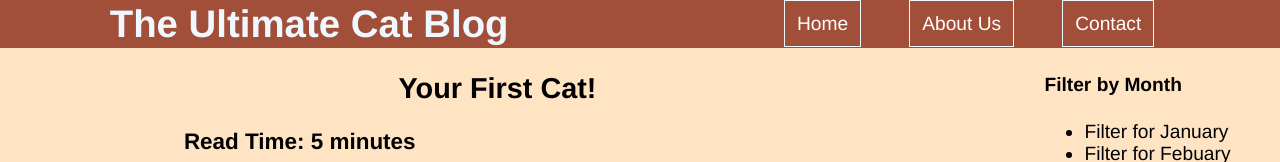
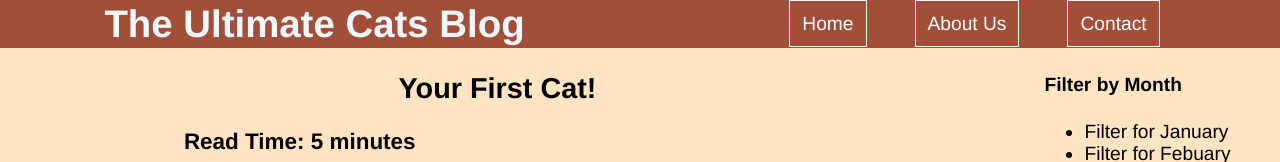
Before and after one commit to ZaiZai1278/ZaiZai1278.github.io, a plain HTML site: page index.html in a window 1280 px wide. Shown: the top 162 px of the page. Drawn offline with Linux system fonts and the light colour scheme; no server answers.

Commit message:
Update index.html

```diff
--- a/index.html
+++ b/index.html
@@ -5,12 +5,12 @@
     <script src="app.js"></script>
     <meta charset="UTF-8">
     <meta name="viewport" content="width=device-width, initial-scale=1.0">
-    <title>TheUltimateCatBlogs</title>
+    <title>TheUltimateCatBlog</title>
 </head>
 <body>
     <header id="main-header">
         <!-- the content of the header goes here -->
-         <h1>The Ultimate Cat Blog</h1>
+         <h1>The Ultimate Cats Blog</h1>
          <nav>
             <ul id="nav-ul">
                 <li>
```
